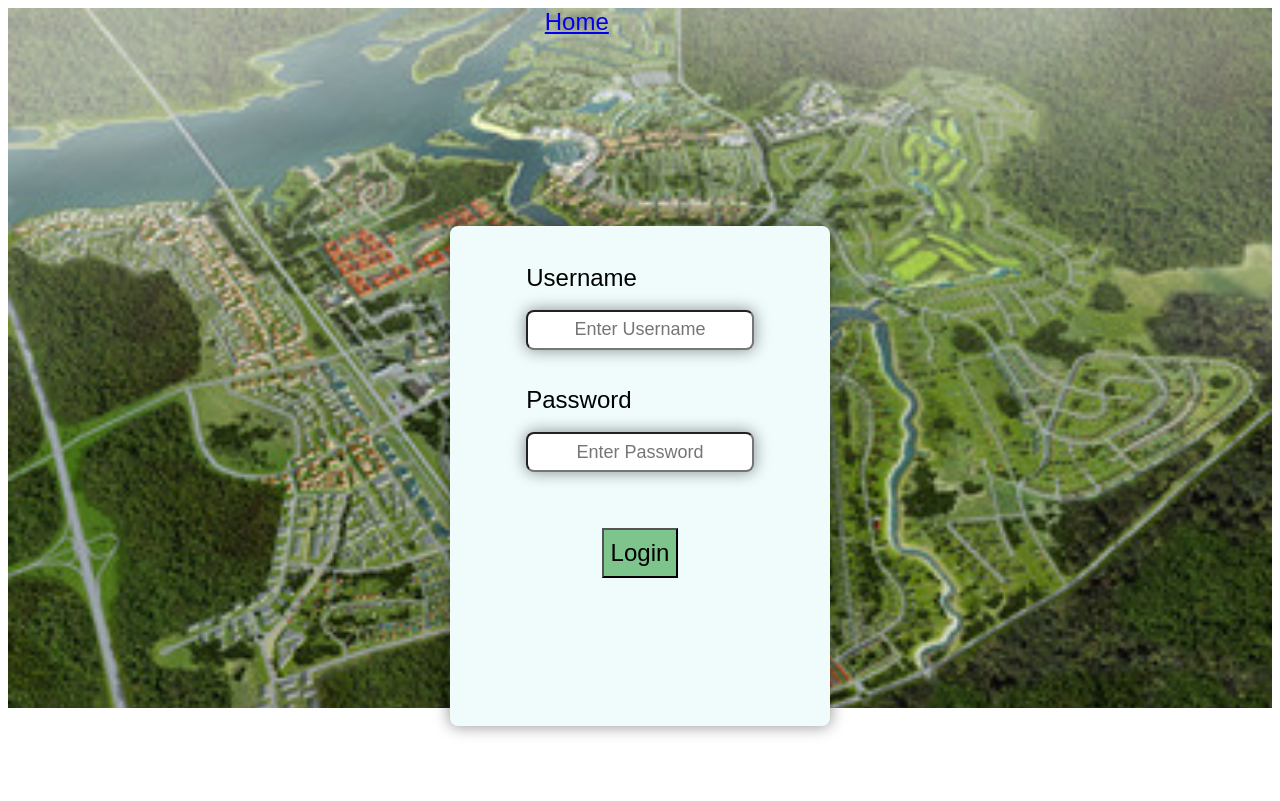
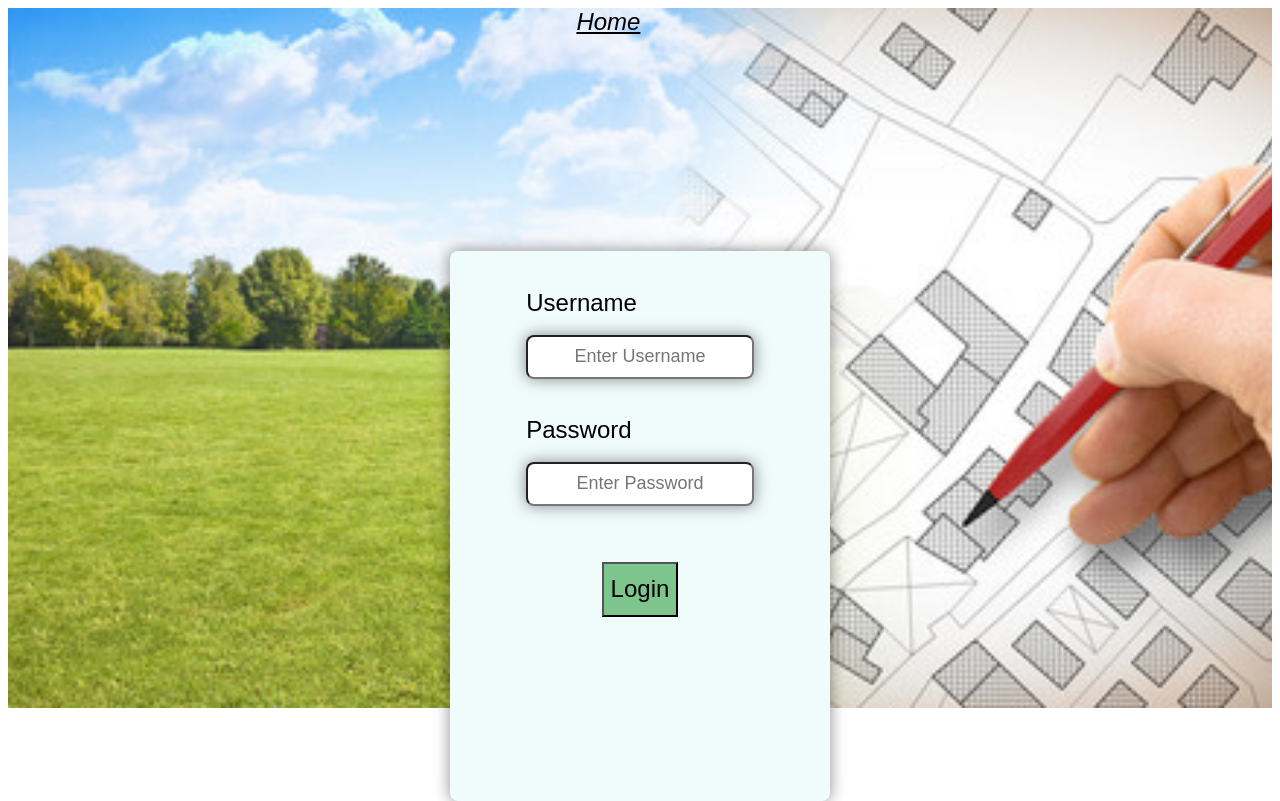
Before and after one commit to Danait-Hishe/LRS, a React (Create React App) app in the folder frontend/: page /Login in a window 1280 px wide. Built offline with nearby package versions, Linux system fonts and the light colour scheme.

Commit message:
some changes

```diff
--- a/frontend/src/components/pages/Home.css
+++ b/frontend/src/components/pages/Home.css
@@ -13,7 +13,9 @@
     height: 10%;
 }
 .header a{
-    margin-right: 10%;
+    margin-right: 5%;
+    color: black;
+    font-style: oblique;
 }
 .form-container{
     width:30%;
@@ -24,7 +26,7 @@
     display: flex;
     flex-direction: column;
     float: left;
-    margin-top: 11%;
+    margin-top: 15%;
     margin-left: 15%;
     text-align: center;
     font-size: large;
@@ -33,9 +35,11 @@
     font-size: xx-large;
     text-align: center;
     margin-top: 15%;
+    font-style: oblique;
 }
 .form-container p{
     margin-top: -5px;
-    color:black;
+    color:rgb(90, 88, 88);
     font-family: 'Franklin Gothic Medium', 'Arial Narrow', Arial, sans-serif;
+    font-style: italic;
 }
--- a/frontend/src/components/pages/login.css
+++ b/frontend/src/components/pages/login.css
@@ -1,18 +1,18 @@
 .login{
-    background-image: url(../images/signIn.jpg);
+    background-image: url(../images/landing.jpg);
     background-size: cover;
     height: 700px;
 }
 .form-container1{
     width:30%;
-    height: 500px;
+    height: 550px;
     background-color: rgb(240, 252, 252);
     border-radius: 8px;
     box-shadow: 0 0 15px 1px rgba(0,0,0,0.4);
     display: flex;
     flex-direction: column;
     float: left;
-    margin-top: 15%;
+    margin-top: 17%;
     margin-left: 35%;
     text-align: center;
 }
```
